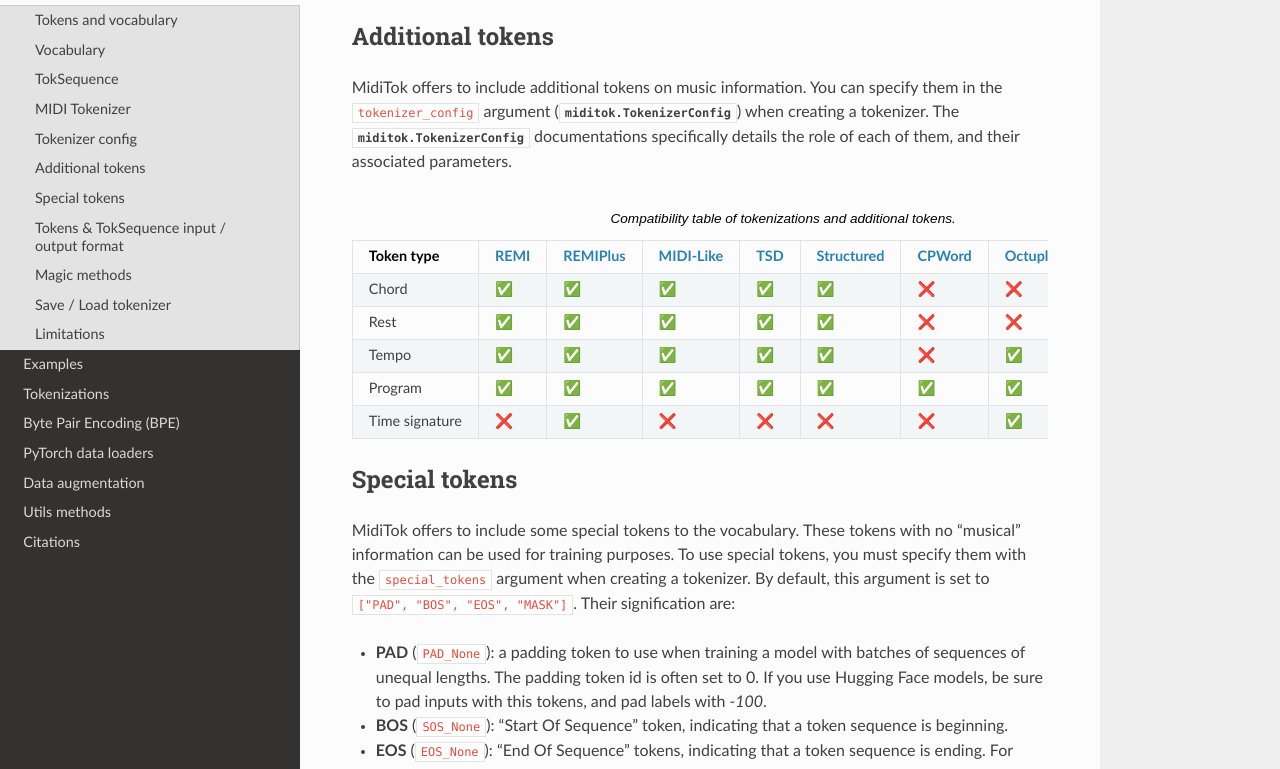
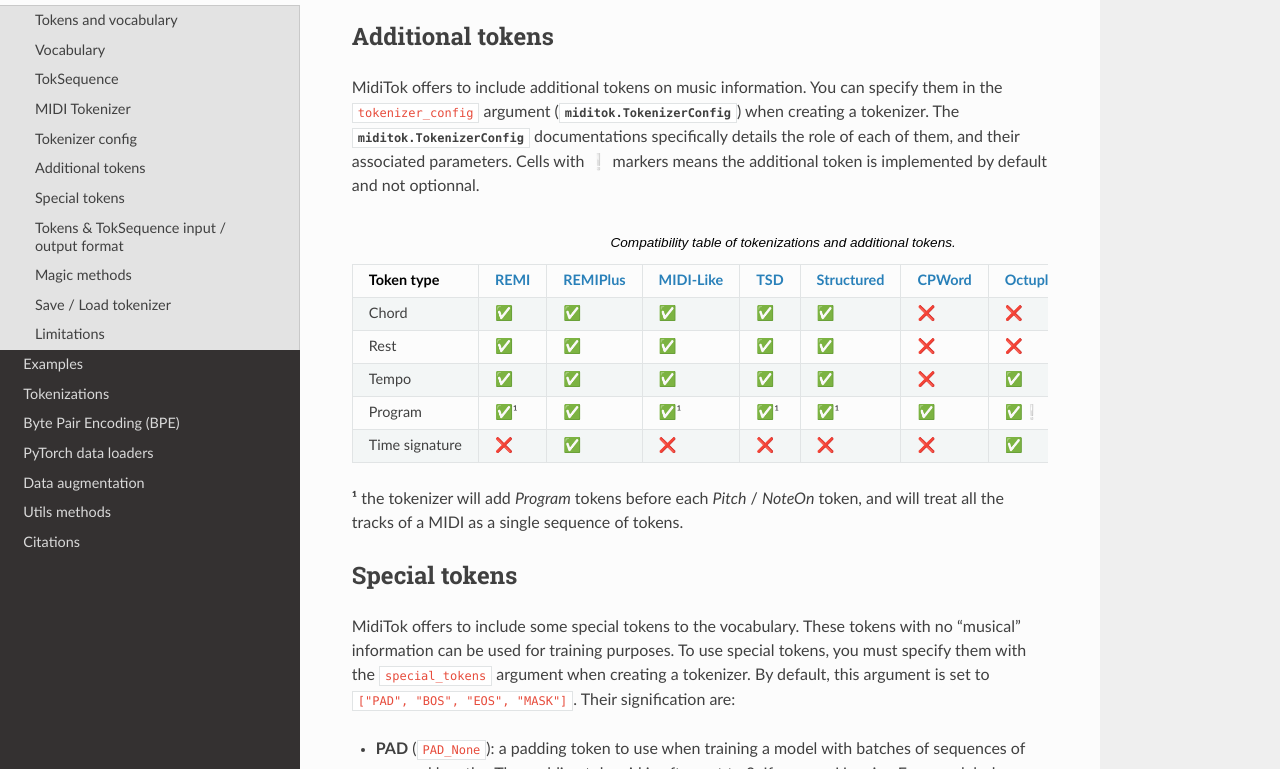
Before and after one commit to Natooz/MidiTok, a Sphinx documentation site: the page built from docs/midi_tokenizer.rst, in a window 1280 px wide and 900 px high, scrolled down 1731 px, cut to the strip 131-900 px from the top of the window. Built offline with Sphinx 7.4.7 and the Read the Docs theme 2.0.0, drawn with Linux system fonts in a browser that asks for light colours.

Commit message:
use_program doc update

```diff
--- a/docs/midi_tokenizer.rst
+++ b/docs/midi_tokenizer.rst
@@ -60,6 +60,7 @@
 ------------------------
 
 MidiTok offers to include additional tokens on music information. You can specify them in the ``tokenizer_config`` argument (:class:`miditok.TokenizerConfig`) when creating a tokenizer. The :class:`miditok.TokenizerConfig` documentations specifically details the role of each of them, and their associated parameters.
+Cells with ❕ markers means the additional token is implemented by default and not optionnal.
 
 .. list-table:: Compatibility table of tokenizations and additional tokens.
    :header-rows: 1
@@ -105,15 +106,15 @@
      - ✅
      - ✅
    * - Program
+     - ✅¹
      - ✅
+     - ✅¹
+     - ✅¹
+     - ✅¹
      - ✅
-     - ✅
-     - ✅
-     - ✅
-     - ✅
-     - ✅
-     - ✅
-     - ✅
+     - ✅❕
+     - ✅❕
+     - ✅❕
    * - Time signature
      - ❌
      - ✅
@@ -124,6 +125,8 @@
      - ✅
      - ❌
      - ✅
+
+**¹** the tokenizer will add `Program` tokens before each `Pitch` / `NoteOn` token, and will treat all the tracks of a MIDI as a single sequence of tokens.
 
 Special tokens
 ------------------------
```
Also changed, not shown: 1 other file.
